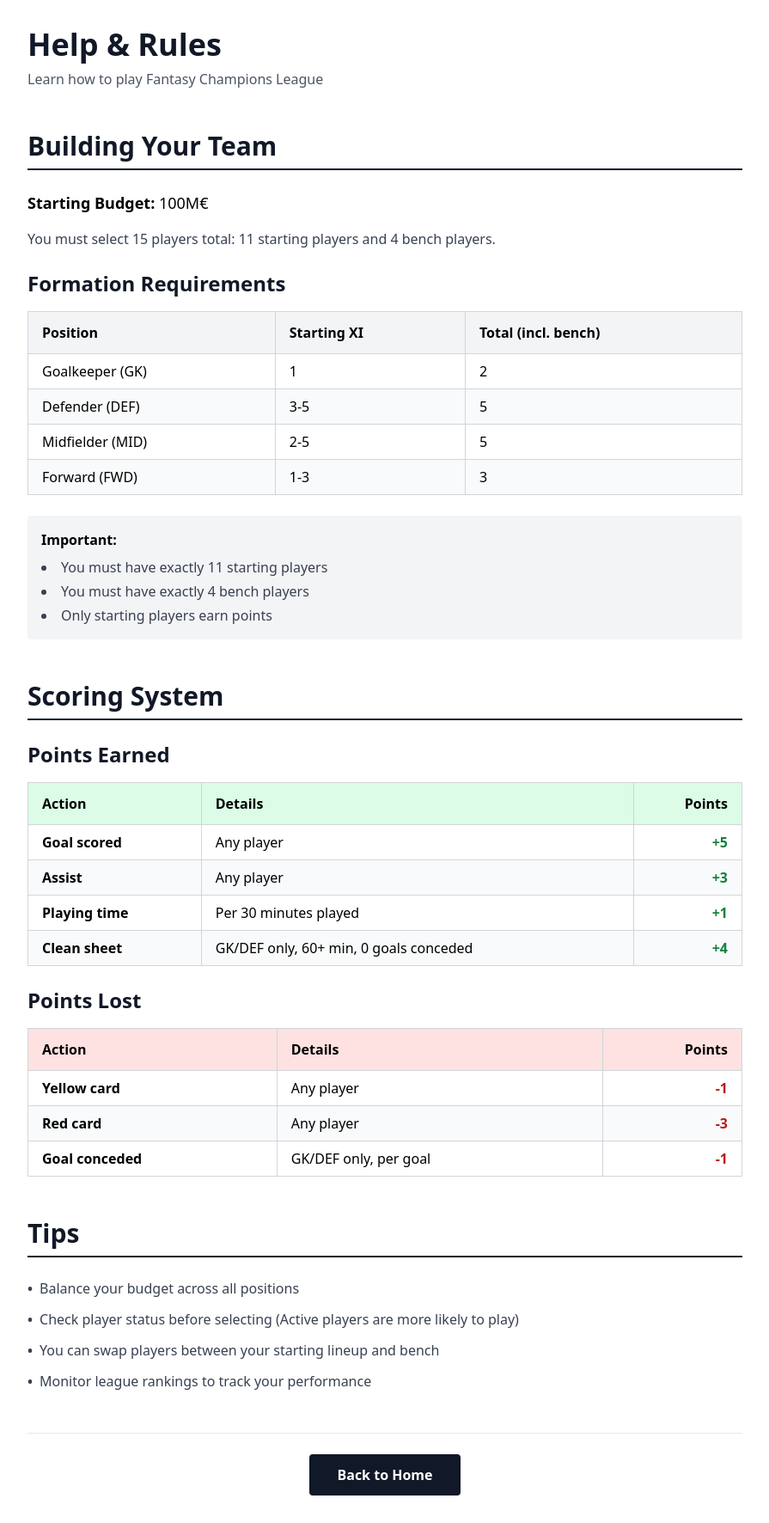
After one commit to Bernardo2409/FBD_Project, a Flask app: page /help in a window 1280 px wide. The commit adds this page. Shown: the whole page at 86% size, without its empty margins (192-1087 px from the left). Run offline with Flask 3, Linux system fonts and the light colour scheme; some libraries are stand-ins or nearby versions.

Commit message:
quase quase

```diff
--- a/app.py
+++ b/app.py
@@ -49,7 +49,8 @@ app.secret_key = os.environ.get('SECRET_KEY') or 'chave-temporaria-para-desenvol
 
 @app.route("/", methods=["GET"])
 def login_page():
-    return render_template("login.html")
+    message = session.pop('message', None)
+    return render_template("login.html", message=message)
 
 
 @app.route("/login", methods=["POST"])
@@ -188,12 +189,9 @@ def signup_submit():
         if not user_id:
             raise Exception("Erro ao criar utilizador")
 
-        # Iniciar sessão automaticamente
-        session['user_id'] = user_id
-        session['user_name'] = first
-
-        # Redirecionar para index
-        return redirect("/index")
+        # Redirecionar para login após registo bem-sucedido
+        session['message'] = "Registo efetuado com sucesso! Por favor, faça login."
+        return redirect("/")
 
     except Exception as e:
         print(f"Erro no registo: {e}")
@@ -235,6 +233,11 @@ def index():
         return render_template("index.html", user_has_team=user_has_team)
     else:
         return redirect("/")
+
+
+@app.route("/help")
+def help_page():
+    return render_template("help.html")
 
 
 @app.route("/players")
--- a/queries/sp_AtualizarPontuacaoEquipa.sql
+++ b/queries/sp_AtualizarPontuacaoEquipa.sql
@@ -43,24 +43,44 @@ BEGIN
         RETURN;
     END
 
-    -- 4. Atualizar tabela Pontuação_Equipa
+    -- 4. Calcular pontuação acumulada (soma de todas as jornadas até esta)
+    DECLARE @PontuacaoAcumulada INT;
+    DECLARE @NumeroJornadaAtual INT;
+
+    -- Obter o número da jornada atual
+    SELECT @NumeroJornadaAtual = Numero
+    FROM FantasyChamp.Jornada
+    WHERE ID = @ID_Jornada;
+
+    -- Somar pontos de todas as jornadas até à atual (inclusive)
+    SELECT @PontuacaoAcumulada = ISNULL(SUM(PE.pontuação_jornada), 0)
+    FROM FantasyChamp.Pontuação_Equipa PE
+    INNER JOIN FantasyChamp.Jornada J ON PE.ID_jornada = J.ID
+    WHERE PE.ID_Equipa = @ID_Equipa
+      AND J.Numero <= @NumeroJornadaAtual;
+
+    -- Adicionar a pontuação da jornada atual (que ainda pode não estar na tabela)
+    SET @PontuacaoAcumulada = ISNULL(@PontuacaoAcumulada, 0) + @PontuacaoJornada;
+
+    -- 5. Atualizar tabela Pontuação_Equipa
     IF EXISTS (SELECT 1 FROM FantasyChamp.Pontuação_Equipa
                WHERE ID_Equipa = @ID_Equipa AND ID_jornada = @ID_Jornada)
     BEGIN
         -- Atualizar
         UPDATE FantasyChamp.Pontuação_Equipa
-        SET pontuação_jornada = @PontuacaoJornada
+        SET pontuação_jornada = @PontuacaoJornada,
+            pontuação_acumulada = @PontuacaoAcumulada
         WHERE ID_Equipa = @ID_Equipa AND ID_jornada = @ID_Jornada;
     END
     ELSE
     BEGIN
         -- Inserir
         INSERT INTO FantasyChamp.Pontuação_Equipa
-            (ID_Equipa, ID_jornada, pontuação_jornada)
+            (ID_Equipa, ID_jornada, pontuação_jornada, pontuação_acumulada)
         VALUES
-            (@ID_Equipa, @ID_Jornada, @PontuacaoJornada);
+            (@ID_Equipa, @ID_Jornada, @PontuacaoJornada, @PontuacaoAcumulada);
     END
 
     SET @Resultado = 1;
-    SET @Mensagem = 'Pontuation updated successfully: ' + CAST(@PontuacaoJornada AS NVARCHAR(10));
+    SET @Mensagem = 'Pontuation updated successfully: ' + CAST(@PontuacaoJornada AS NVARCHAR(10)) + ' (Accumulated: ' + CAST(@PontuacaoAcumulada AS NVARCHAR(10)) + ')';
 END;
--- /dev/null
+++ b/templates/help.html
@@ -0,0 +1,178 @@
+<!DOCTYPE html>
+<html lang="en">
+
+<head>
+    <meta charset="UTF-8">
+    <title>Help - Fantasy Champions League</title>
+    <script src="https://cdn.tailwindcss.com"></script>
+</head>
+
+<body class="bg-white min-h-screen">
+
+    <div class="container mx-auto p-8 max-w-4xl">
+
+        <!-- Header -->
+        <div class="mb-12">
+            <h1 class="text-4xl font-bold text-gray-900 mb-2">Help & Rules</h1>
+            <p class="text-gray-600">Learn how to play Fantasy Champions League</p>
+        </div>
+
+        <!-- Building Your Team -->
+        <section class="mb-12">
+            <h2 class="text-3xl font-bold text-gray-900 mb-6 pb-2 border-b-2 border-gray-900">Building Your Team</h2>
+
+            <div class="mb-6">
+                <p class="text-lg mb-4"><strong>Starting Budget:</strong> 100M€</p>
+                <p class="text-gray-700 mb-4">You must select 15 players total: 11 starting players and 4 bench players.
+                </p>
+            </div>
+
+            <h3 class="text-2xl font-semibold text-gray-900 mb-4">Formation Requirements</h3>
+
+            <table class="w-full border-collapse mb-6">
+                <thead>
+                    <tr class="bg-gray-100">
+                        <th class="border border-gray-300 px-4 py-3 text-left">Position</th>
+                        <th class="border border-gray-300 px-4 py-3 text-left">Starting XI</th>
+                        <th class="border border-gray-300 px-4 py-3 text-left">Total (incl. bench)</th>
+                    </tr>
+                </thead>
+                <tbody>
+                    <tr>
+                        <td class="border border-gray-300 px-4 py-2">Goalkeeper (GK)</td>
+                        <td class="border border-gray-300 px-4 py-2">1</td>
+                        <td class="border border-gray-300 px-4 py-2">2</td>
+                    </tr>
+                    <tr class="bg-gray-50">
+                        <td class="border border-gray-300 px-4 py-2">Defender (DEF)</td>
+                        <td class="border border-gray-300 px-4 py-2">3-5</td>
+                        <td class="border border-gray-300 px-4 py-2">5</td>
+                    </tr>
+                    <tr>
+                        <td class="border border-gray-300 px-4 py-2">Midfielder (MID)</td>
+                        <td class="border border-gray-300 px-4 py-2">2-5</td>
+                        <td class="border border-gray-300 px-4 py-2">5</td>
+                    </tr>
+                    <tr class="bg-gray-50">
+                        <td class="border border-gray-300 px-4 py-2">Forward (FWD)</td>
+                        <td class="border border-gray-300 px-4 py-2">1-3</td>
+                        <td class="border border-gray-300 px-4 py-2">3</td>
+                    </tr>
+                </tbody>
+            </table>
+
+            <div class="bg-gray-100 p-4 rounded">
+                <p class="font-semibold">Important:</p>
+                <ul class="list-disc list-inside mt-2 space-y-1 text-gray-700">
+                    <li>You must have exactly 11 starting players</li>
+                    <li>You must have exactly 4 bench players</li>
+                    <li>Only starting players earn points</li>
+                </ul>
+            </div>
+        </section>
+
+        <!-- Scoring System -->
+        <section class="mb-12">
+            <h2 class="text-3xl font-bold text-gray-900 mb-6 pb-2 border-b-2 border-gray-900">Scoring System</h2>
+
+            <h3 class="text-2xl font-semibold text-gray-900 mb-4">Points Earned</h3>
+
+            <table class="w-full border-collapse mb-6">
+                <thead>
+                    <tr class="bg-green-100">
+                        <th class="border border-gray-300 px-4 py-3 text-left">Action</th>
+                        <th class="border border-gray-300 px-4 py-3 text-left">Details</th>
+                        <th class="border border-gray-300 px-4 py-3 text-right">Points</th>
+                    </tr>
+                </thead>
+                <tbody>
+                    <tr>
+                        <td class="border border-gray-300 px-4 py-2 font-semibold">Goal scored</td>
+                        <td class="border border-gray-300 px-4 py-2">Any player</td>
+                        <td class="border border-gray-300 px-4 py-2 text-right font-bold text-green-700">+5</td>
+                    </tr>
+                    <tr class="bg-gray-50">
+                        <td class="border border-gray-300 px-4 py-2 font-semibold">Assist</td>
+                        <td class="border border-gray-300 px-4 py-2">Any player</td>
+                        <td class="border border-gray-300 px-4 py-2 text-right font-bold text-green-700">+3</td>
+                    </tr>
+                    <tr>
+                        <td class="border border-gray-300 px-4 py-2 font-semibold">Playing time</td>
+                        <td class="border border-gray-300 px-4 py-2">Per 30 minutes played</td>
+                        <td class="border border-gray-300 px-4 py-2 text-right font-bold text-green-700">+1</td>
+                    </tr>
+                    <tr class="bg-gray-50">
+                        <td class="border border-gray-300 px-4 py-2 font-semibold">Clean sheet</td>
+                        <td class="border border-gray-300 px-4 py-2">GK/DEF only, 60+ min, 0 goals conceded</td>
+                        <td class="border border-gray-300 px-4 py-2 text-right font-bold text-green-700">+4</td>
+                    </tr>
+                </tbody>
+            </table>
+
+            <h3 class="text-2xl font-semibold text-gray-900 mb-4">Points Lost</h3>
+
+            <table class="w-full border-collapse mb-6">
+                <thead>
+                    <tr class="bg-red-100">
+                        <th class="border border-gray-300 px-4 py-3 text-left">Action</th>
+                        <th class="border border-gray-300 px-4 py-3 text-left">Details</th>
+                        <th class="border border-gray-300 px-4 py-3 text-right">Points</th>
+                    </tr>
+                </thead>
+                <tbody>
+                    <tr>
+                        <td class="border border-gray-300 px-4 py-2 font-semibold">Yellow card</td>
+                        <td class="border border-gray-300 px-4 py-2">Any player</td>
+                        <td class="border border-gray-300 px-4 py-2 text-right font-bold text-red-700">-1</td>
+                    </tr>
+                    <tr class="bg-gray-50">
+                        <td class="border border-gray-300 px-4 py-2 font-semibold">Red card</td>
+                        <td class="border border-gray-300 px-4 py-2">Any player</td>
+                        <td class="border border-gray-300 px-4 py-2 text-right font-bold text-red-700">-3</td>
+                    </tr>
+                    <tr>
+                        <td class="border border-gray-300 px-4 py-2 font-semibold">Goal conceded</td>
+                        <td class="border border-gray-300 px-4 py-2">GK/DEF only, per goal</td>
+                        <td class="border border-gray-300 px-4 py-2 text-right font-bold text-red-700">-1</td>
+                    </tr>
+                </tbody>
+            </table>
+        </section>
+
+        <!-- Tips -->
+        <section class="mb-12">
+            <h2 class="text-3xl font-bold text-gray-900 mb-6 pb-2 border-b-2 border-gray-900">Tips</h2>
+
+            <ul class="space-y-3 text-gray-700">
+                <li class="flex items-start">
+                    <span class="font-bold mr-2">•</span>
+                    <span>Balance your budget across all positions</span>
+                </li>
+                <li class="flex items-start">
+                    <span class="font-bold mr-2">•</span>
+                    <span>Check player status before selecting (Active players are more likely to play)</span>
+                </li>
+                <li class="flex items-start">
+                    <span class="font-bold mr-2">•</span>
+                    <span>You can swap players between your starting lineup and bench</span>
+                </li>
+                <li class="flex items-start">
+                    <span class="font-bold mr-2">•</span>
+                    <span>Monitor league rankings to track your performance</span>
+                </li>
+            </ul>
+        </section>
+
+        <!-- Back Button -->
+        <div class="text-center pt-6 border-t">
+            <a href="/index"
+                class="inline-block px-8 py-3 bg-gray-900 text-white font-semibold rounded hover:bg-gray-700 transition">
+                Back to Home
+            </a>
+        </div>
+
+    </div>
+
+</body>
+
+</html>
--- a/templates/login.html
+++ b/templates/login.html
@@ -11,6 +11,10 @@
 
     <div class="card w-96 bg-base-100 shadow-xl p-8">
         <h1 class="text-3xl font-bold text-center mb-6">Login</h1>
+
+        {% if message %}
+            <p class="text-green-500 text-center mb-4">{{ message }}</p>
+        {% endif %}
 
         {% if error %}
             <p class="text-red-500 text-center mb-4">{{ error }}</p>
```
Also changed, not shown: check_schema.py (added, +59 -0 lines), criar_utilizadores_demo.py (deleted, +0 -117 lines), templates/index.html (+15 -1 lines), templates/liga_details.html (+62 -7 lines), update_all_team_points.py (added, +57 -0 lines).
